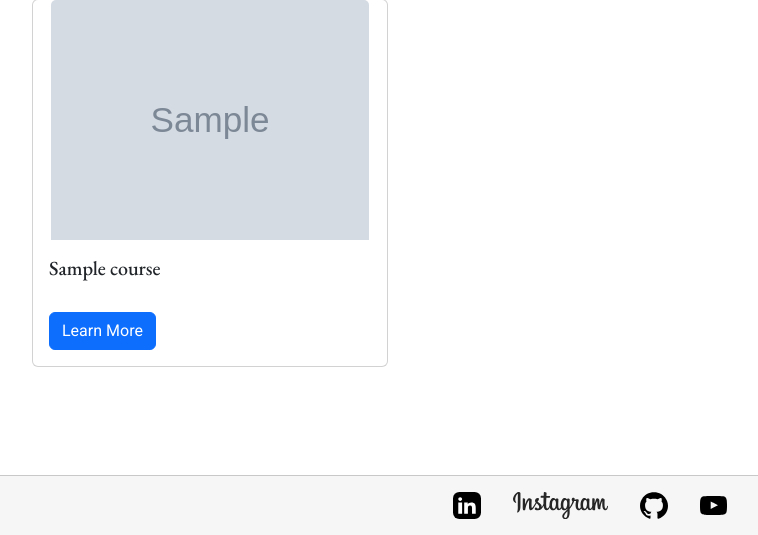
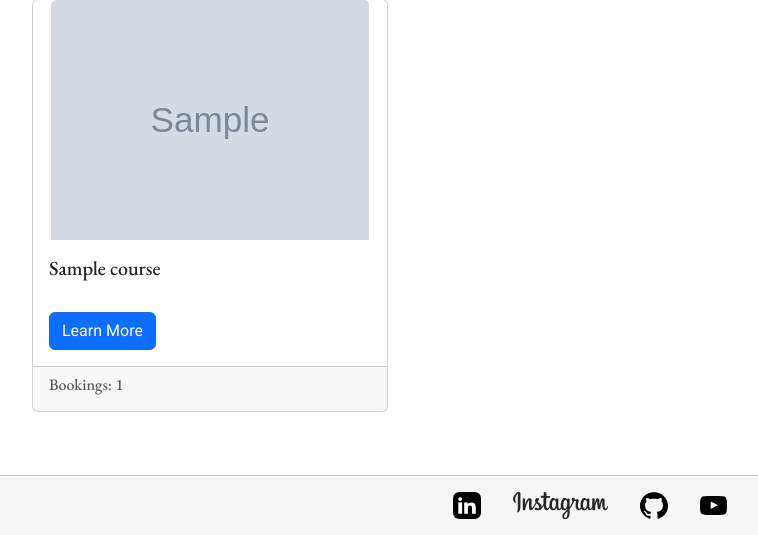
Before and after one commit to teman67/E-Learning-Booking-Courses-Project, a Django app: page /courses/ in a window 1280 px wide. Shown: the part 265-800 px from the top of the page, without its empty margins (50-808 px from the left). Run offline with Django 3.2, Linux system fonts and the light colour scheme; tables that the repository leaves empty hold one stand-in row (values such as "Sample post"); grey boxes marked "Sample" are stand-in pictures; some libraries are stand-ins or nearby versions.

Commit message:
add counter to show the number of the booking of each courses

```diff
--- a/courses/models.py
+++ b/courses/models.py
@@ -11,6 +11,9 @@ class Course(models.Model):
 
     def __str__(self):
         return self.name
+
+    def get_booking_count(self):
+        return self.booking_set.count()
 
 class Booking(models.Model):
     user = models.ForeignKey(User, on_delete=models.CASCADE)
--- a/templates/course_list.html
+++ b/templates/course_list.html
@@ -25,6 +25,13 @@
             >Learn More</a
           >
         </div>
+        <div class="card-footer text-muted text-left">
+          <!-- Add text-right class for right alignment -->
+          <h6 class="card-title">
+            Bookings:
+            <span>{{ course.get_booking_count }}</span>
+          </h6>
+        </div>
       </div>
     </div>
     {% endfor %}
```
